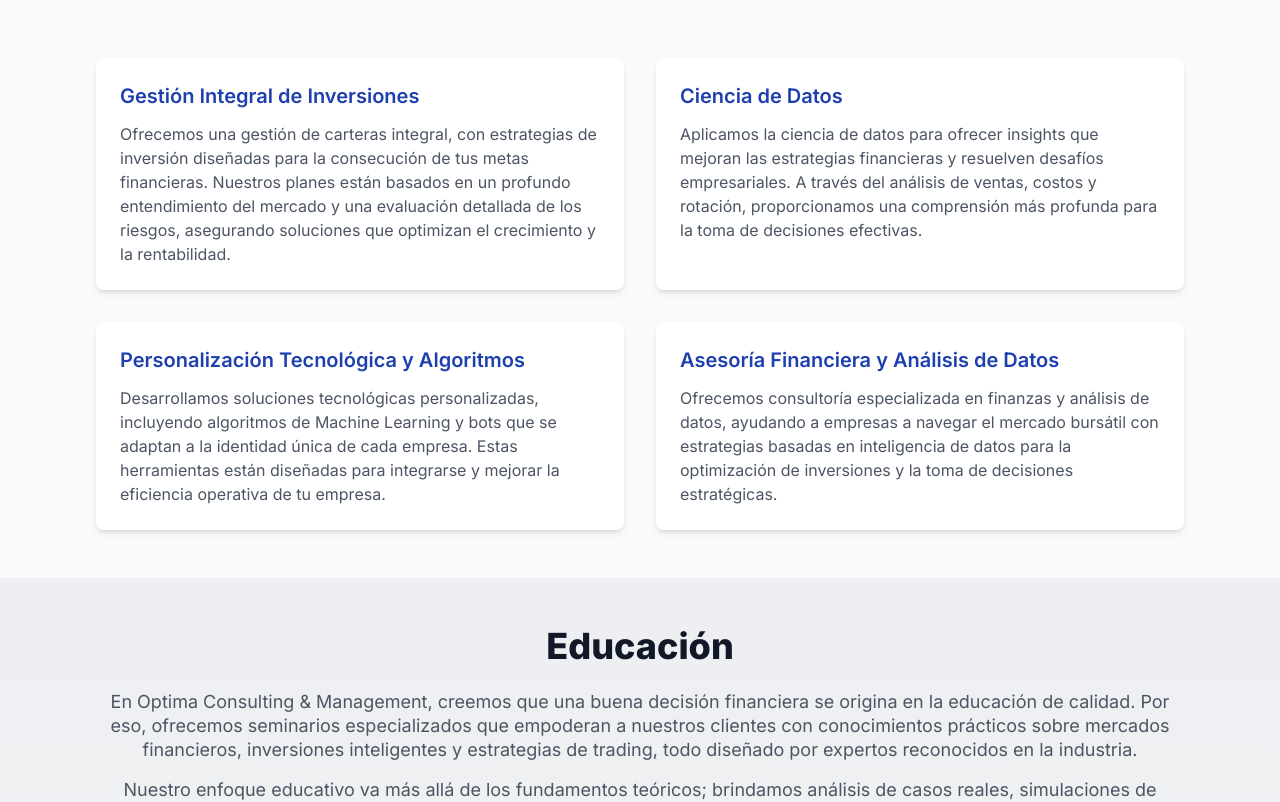
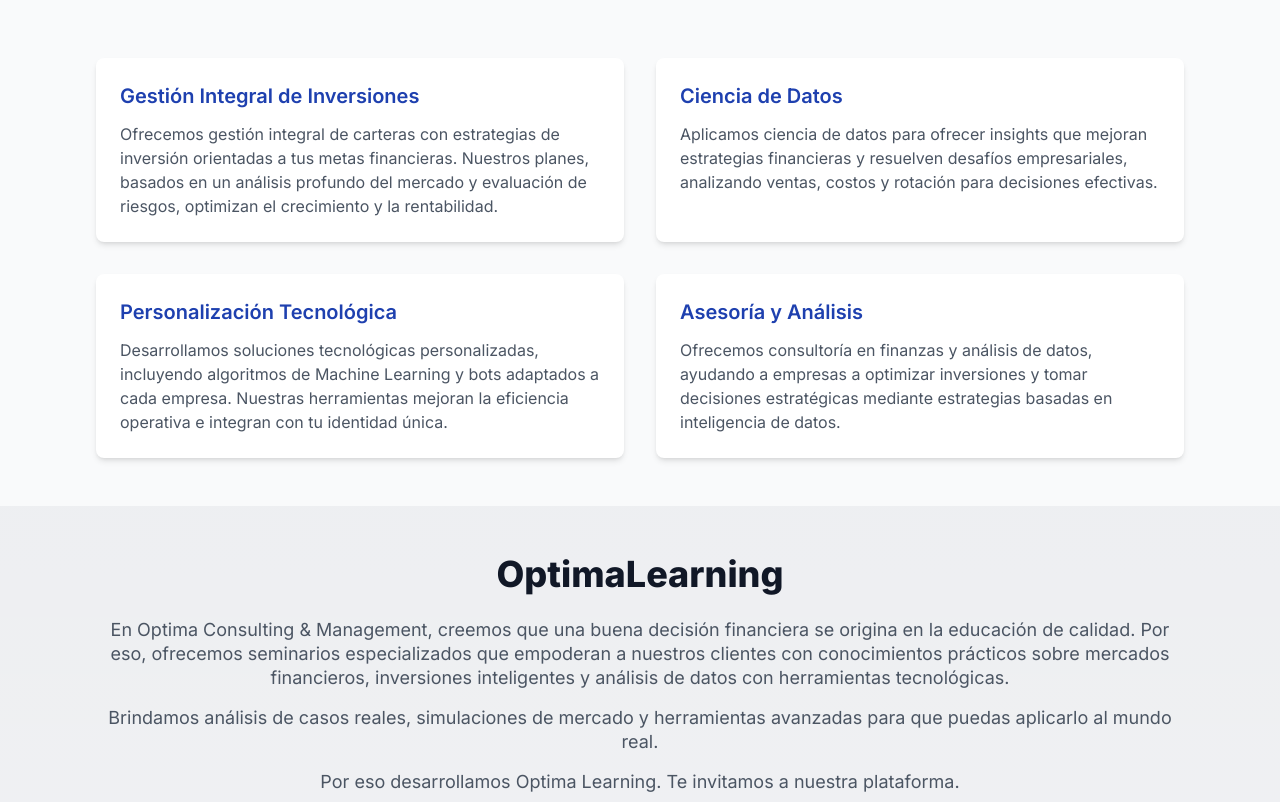
Before and after one commit to fedeheisemberg/Optima-Landing-Page, a Next.js app: page / in a window 1280 px wide. Shown: the part 1200-2002 px from the top of the page. Built offline with nearby package versions, Linux system fonts and the light colour scheme; no server answers.

Commit message:
Fix page

```diff
--- a/src/components/education.js
+++ b/src/components/education.js
@@ -6,33 +6,27 @@
       <div className="max-w-6xl mx-auto px-4 sm:px-6 lg:px-8">
         <div className="text-center">
           <h2 className="text-3xl font-extrabold text-gray-900 sm:text-4xl mb-6">
-            Educación
+            OptimaLearning
           </h2>
           <p className="text-lg leading-6 text-gray-600 mb-4">
             En Optima Consulting & Management, creemos que una buena decisión
             financiera se origina en la educación de calidad. Por eso, ofrecemos
             seminarios especializados que empoderan a nuestros clientes con
             conocimientos prácticos sobre mercados financieros, inversiones
-            inteligentes y estrategias de trading, todo diseñado por expertos
-            reconocidos en la industria.
+            inteligentes y análisis de datos con herramientas tecnológicas.
           </p>
           <p className="text-lg leading-6 text-gray-600 mb-4">
-            Nuestro enfoque educativo va más allá de los fundamentos teóricos;
-            brindamos análisis de casos reales, simulaciones de mercado y
-            herramientas avanzadas para que cada estudiante adquiera una
-            experiencia integral y aplicable al mundo real de las finanzas.
+            Brindamos análisis de casos reales, simulaciones de mercado y
+            herramientas avanzadas para que puedas aplicarlo al mundo real.
           </p>
           <p className="text-lg leading-6 text-gray-600 mb-8">
-            Con Optima, no solo inviertes en activos, sino también en tu
-            crecimiento personal y profesional. Unite a nuestra comunidad y
-            transforma tu futuro financiero con la sabiduría que solo la
-            verdadera educación puede proporcionar.
+          Por eso desarrollamos Optima Learning. Te invitamos a nuestra plataforma.
           </p>
           <button
             type="button"
             className="inline-flex items-center px-6 py-3 border border-transparent text-lg leading-6 font-medium rounded-md text-white bg-blue-600 hover:bg-blue-500 focus:outline-none focus:border-blue-700 focus:shadow-outline-blue active:bg-blue-700 transition ease-in-out duration-150"
-          >
-            Próximamente
+            onClick={() => window.location.href='https://www.optimalearning.site/search'}>
+           OptimaLearning
           </button>
         </div>
       </div>
--- a/src/components/faqs.js
+++ b/src/components/faqs.js
@@ -59,14 +59,14 @@
           <FaqItem title="¿Qué tipo de apoyo educativo ofrecen para inversores principiantes?">
             Ofrecemos una gama de seminarios y programas educativos diseñados
             para todos los niveles de experiencia. Para los inversores
-            principiantes, tenemos cursos que cubren los fundamentos de las
+            principiantes, tenemos seminarios que cubren los fundamentos de las
             inversiones, la comprensión del mercado, y estrategias básicas de
             trading. Nuestros programas están diseñados para equipar a los
             inversores con el conocimiento necesario para tomar decisiones
             informadas y confiadas.
           </FaqItem>
           <FaqItem title="¿Cómo garantizan la alineación de sus servicios con mis objetivos financieros, tanto personales como empresariales?">
-            En Optima, reconocemos que cada cliente y empresa tiene metas únicas. Nuestro equipo de expertos colabora estrechamente contigo o con tu departamento financiero para entender los objetivos financieros a corto y largo plazo, ya sean personales o relacionados con el crecimiento y estabilidad de tu negocio. Con esta información detallada, diseñamos planes de inversión personalizados y asesoramiento estratégico que se ajustan específicamente a tus necesidades y perfil de riesgo, o los de tu empresa, asegurando así que nuestras estrategias promuevan el éxito y la sostenibilidad financiera de tu cartera individual o corporativa.
+            En Optima, reconocemos que cada cliente y empresa tiene metas únicas. Nuestro equipo colabora estrechamente contigo o con tu departamento financiero para entender los objetivos financieros, ya sean personales o relacionados con el crecimiento y estabilidad de tu negocio. Con esta información, diseñamos planes de inversión que se ajustan específicamente a tus necesidades y perfil de riesgo, o los de tu empresa, asegurando así que nuestras estrategias promuevan el éxito y la sostenibilidad financiera de tu cartera individual o corporativa.
           </FaqItem>
 
         </div>
--- a/src/components/footer.js
+++ b/src/components/footer.js
@@ -33,8 +33,8 @@
               </a>
             </li>
             <li className="mb-2">
-              <a href="#education" className="hover:text-primary-500">
-                Educación
+              <a href="https://www.optimalearning.site/search" className="hover:text-primary-500">
+                OptimaLearning
               </a>
             </li>
             <li>
--- a/src/components/header/index.js
+++ b/src/components/header/index.js
@@ -49,9 +49,9 @@
               <LightBulbIcon className="h-5 w-5 inline-block mr-1" />
               Nuestro proceso
             </a>
-            <a href="#education">
+            <a href="https://www.optimalearning.site/search">
               <AcademicCapIcon className="h-5 w-5 inline-block mr-1" />
-              Educación
+              OptimaLearning
             </a>
             <a href="#contact">
               <ChatIcon className="h-5 w-5 inline-block mr-1" />
@@ -70,7 +70,7 @@
       </header>
       <div className="banner-content">
       <h1>Ciencia de Datos para Empresas y Finanzas.</h1>
-      <p>Utilizamos un enfoque basado en datos para guiar decisiones financieras y empresariales estratégicas, buscando efectividad y minimizando exposición al riesgo.</p>
+      <p>Utilizamos un enfoque basado en datos para guiar decisiones financieras y empresariales, buscando efectividad y minimizando exposición al riesgo.</p>
 
         <a href="#management-team" className="button explore-now">
           Conocer más <ChevronDownIcon className="h-5 w-5 inline-block ml-1" />
--- a/src/components/header/new.js
+++ b/src/components/header/new.js
@@ -85,10 +85,10 @@
               Nuestro proceso
             </a>
             <a
-              href="#education"
+              href="https://www.optimalearning.site/search"
               className="px-3 py-2 text-sm font-medium text-gray-100 rounded-md hover:bg-gray-200 lg:mx-2 hover:text-gray-800"
             >
-              Educación
+              OptimaLearning
             </a>
             <a
               href="#contact"
@@ -143,10 +143,10 @@
             Nuestro proceso
           </a>
           <a
-            href="#education"
+            href="https://www.optimalearning.site/search"
             className="block px-3 py-2 mt-4 text-sm font-medium text-gray-700 rounded-md hover:bg-gray-200 lg:mt-0 lg:inline-block"
           >
-            Educación
+            OptimaLearning
           </a>
           <a
             href="#contact"
--- a/src/components/values.js
+++ b/src/components/values.js
@@ -18,7 +18,7 @@
             />
             <h3 className="text-xl font-semibold text-gray-900 mb-3">Misión</h3>
             <p className="text-gray-600">
-            Empoderar la toma de decisiones financieras y empresariales sustentadas en análisis de datos exhaustivos. Nos comprometemos a transformar datos complejos en estrategias claras y efectivas para impulsar el crecimiento y la rentabilidad de nuestros clientes.
+            Empoderar la toma de decisiones financieras y empresariales sustentadas en análisis de datos exhaustivos.
             </p>
           </div>
           <div className="value-item bg-white p-6 rounded-lg shadow-md hover:shadow-lg transition-shadow duration-300 ease-in-out">
@@ -29,7 +29,7 @@
             />
             <h3 className="text-xl font-semibold text-gray-900 mb-3">Visión</h3>
             <p className="text-gray-600">
-            Aspiramos a ser pioneros en la industria de la ciencia de datos, reconocidos por nuestra capacidad de integrar tecnología de punta a nuestro modelo de negocio. Nuestra visión se centra en ser una fuerza motriz para la innovación y el progreso a través de insights basados en datos.
+            Aspiramos a ser pioneros en la industria de la ciencia de datos, reconocidos por integrar tecnología y ciencia a nuestro modelo de negocio.
             </p>
           </div>
           <div className="value-item bg-white p-6 rounded-lg shadow-md hover:shadow-lg transition-shadow duration-300 ease-in-out">
@@ -42,7 +42,7 @@
               Valores
             </h3>
             <p className="text-gray-600">
-            Valoramos la comunicación precisa, la comprensión profunda de las necesidades del cliente, la paciencia estratégica, la confianza en los números, la lealtad a la evidencia y el compromiso continuo con la vanguardia tecnológica.
+            Valoramos la comunicación, la comprensión de necesidades del cliente, la confianza en los datos, lealtad a la evidencia y el aprendizaje continuo.
             </p>
           </div>
         </div>
--- a/src/components/what-we-do.js
+++ b/src/components/what-we-do.js
@@ -14,7 +14,7 @@
               Gestión Integral de Inversiones
             </h3>
             <p className="text-gray-600">
-              Ofrecemos una gestión de carteras integral, con estrategias de inversión diseñadas para la consecución de tus metas financieras. Nuestros planes están basados en un profundo entendimiento del mercado y una evaluación detallada de los riesgos, asegurando soluciones que optimizan el crecimiento y la rentabilidad.
+            Ofrecemos gestión integral de carteras con estrategias de inversión orientadas a tus metas financieras. Nuestros planes, basados en un análisis profundo del mercado y evaluación de riesgos, optimizan el crecimiento y la rentabilidad.
             </p>
           </div>
           {/* Nueva tarjeta 3 con contenido sobre ciencia de datos */}
@@ -23,24 +23,24 @@
               Ciencia de Datos
             </h3>
             <p className="text-gray-600">
-              Aplicamos la ciencia de datos para ofrecer insights que mejoran las estrategias financieras y resuelven desafíos empresariales. A través del análisis de ventas, costos y rotación, proporcionamos una comprensión más profunda para la toma de decisiones efectivas.
+            Aplicamos ciencia de datos para ofrecer insights que mejoran estrategias financieras y resuelven desafíos empresariales, analizando ventas, costos y rotación para decisiones efectivas.
             </p>
           </div>
           {/* Nueva tarjeta 4 con contenido sobre personalización tecnológica */}
           <div className="bg-white p-6 rounded-lg shadow-md hover:shadow-lg transition-shadow duration-300 ease-in-out">
             <h3 className="text-xl font-semibold text-blue-800 mb-3">
-              Personalización Tecnológica y Algoritmos
+              Personalización Tecnológica
             </h3>
             <p className="text-gray-600">
-              Desarrollamos soluciones tecnológicas personalizadas, incluyendo algoritmos de Machine Learning y bots que se adaptan a la identidad única de cada empresa. Estas herramientas están diseñadas para integrarse y mejorar la eficiencia operativa de tu empresa.
+            Desarrollamos soluciones tecnológicas personalizadas, incluyendo algoritmos de Machine Learning y bots adaptados a cada empresa. Nuestras herramientas mejoran la eficiencia operativa e integran con tu identidad única.
             </p>
           </div>
           <div className="bg-white p-6 rounded-lg shadow-md hover:shadow-lg transition-shadow duration-300 ease-in-out">
             <h3 className="text-xl font-semibold text-blue-800 mb-3">
-              Asesoría Financiera y Análisis de Datos
+              Asesoría y Análisis
            </h3>
            <p className="text-gray-600">
-           Ofrecemos consultoría especializada en finanzas y análisis de datos, ayudando a empresas a navegar el mercado bursátil con estrategias basadas en inteligencia de datos para la optimización de inversiones y la toma de decisiones estratégicas.
+           Ofrecemos consultoría en finanzas y análisis de datos, ayudando a empresas a optimizar inversiones y tomar decisiones estratégicas mediante estrategias basadas en inteligencia de datos.
            </p>
           </div>
 
```
